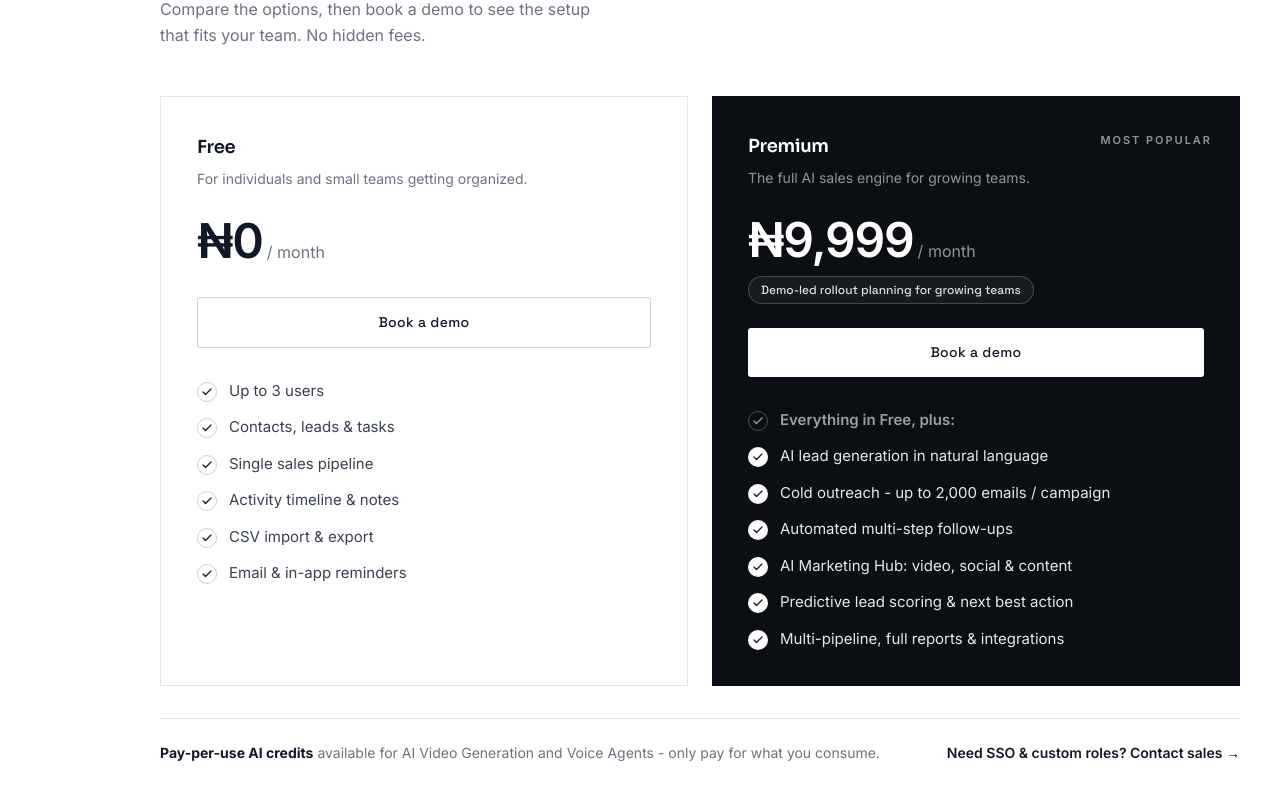
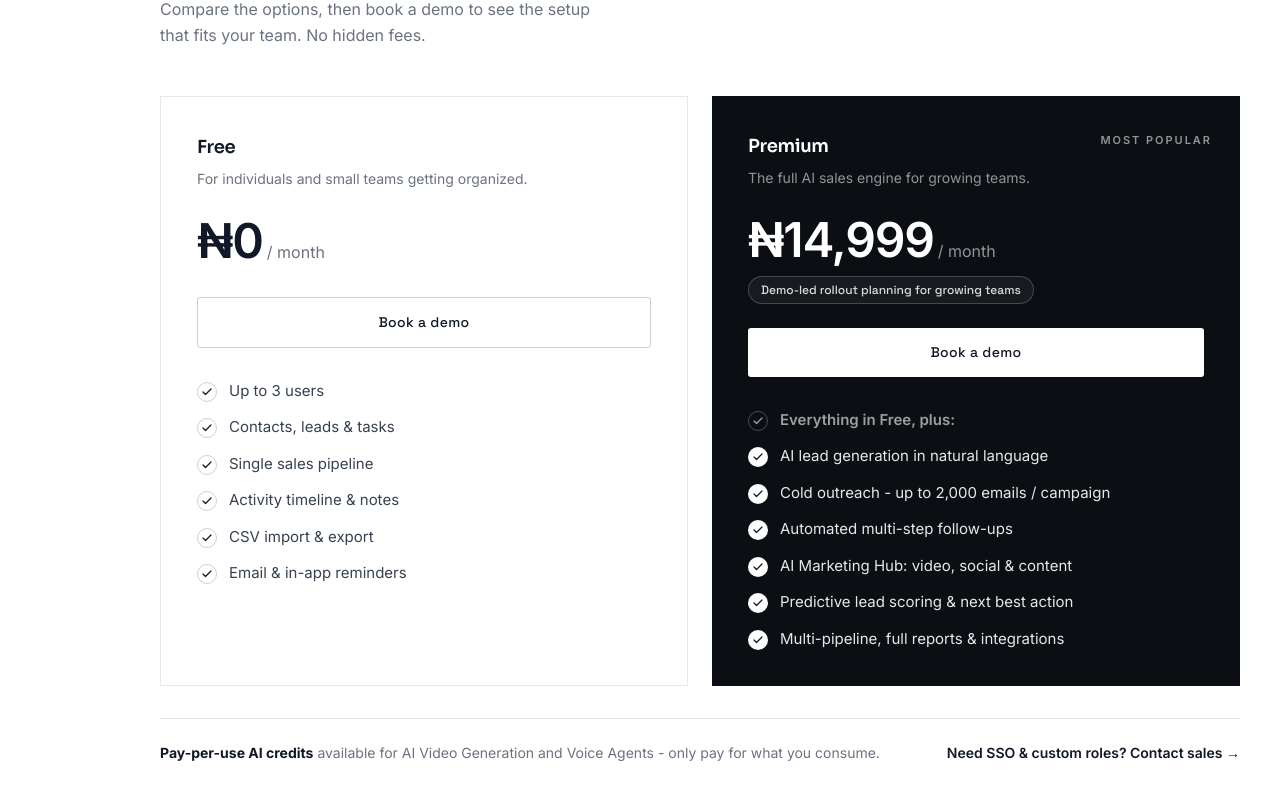
Before and after one commit to Saviourise/xyra-landing-page, a React (Vite) app: page / in a window 1280 px wide. Shown: the part 9168-9968 px from the top of the page. Built offline with nearby package versions, Linux system fonts and the light colour scheme.

Commit message:
Update premium pricing

```diff
--- a/src/components/Pricing.tsx
+++ b/src/components/Pricing.tsx
@@ -87,7 +87,7 @@ export default function Pricing() {
                 </p>
                 <div className="mt-7 flex items-baseline gap-1">
                   <span className="text-5xl font-semibold tracking-tight text-white">
-                    ₦9,999
+                    ₦14,999
                   </span>
                   <span className="text-white/55">/ month</span>
                 </div>
```
